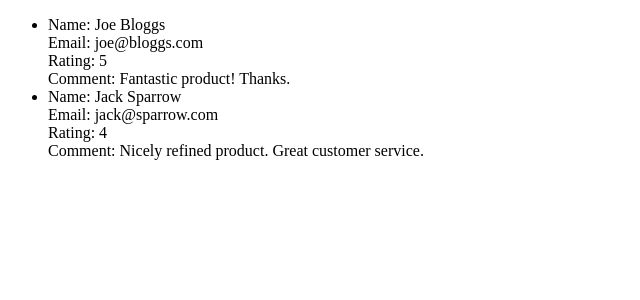
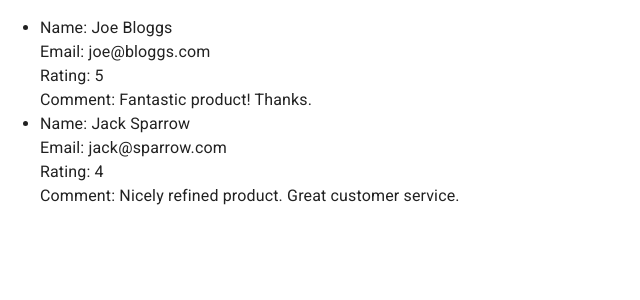
Before and after one commit to cgooderham94/customer-feedback, a React (Create React App) app: page / in a window 1280 px wide. Shown: the top 300 px of the page, without its empty margins (0-640 px from the left). Built offline with nearby package versions, Linux system fonts and the light colour scheme.

Commit message:
Implement MUI CSS baseline.

```diff
--- a/public/index.html
+++ b/public/index.html
@@ -15,6 +15,10 @@
       user's mobile device or desktop. See https://developers.google.com/web/fundamentals/web-app-manifest/
     -->
     <link rel="manifest" href="%PUBLIC_URL%/manifest.json" />
+    <link
+      rel="stylesheet"
+      href="https://fonts.googleapis.com/css?family=Roboto:300,400,500,700&display=swap"
+    />
     <!--
       Notice the use of %PUBLIC_URL% in the tags above.
       It will be replaced with the URL of the `public` folder during the build.
--- a/src/index.tsx
+++ b/src/index.tsx
@@ -1,13 +1,15 @@
-import React from 'react';
-import ReactDOM from 'react-dom/client';
-import App from './App';
-import reportWebVitals from './reportWebVitals';
+import React from "react";
+import ReactDOM from "react-dom/client";
+import App from "./App";
+import CSSBaseline from "@mui/material/CssBaseline";
+import reportWebVitals from "./reportWebVitals";
 
 const root = ReactDOM.createRoot(
-  document.getElementById('root') as HTMLElement
+  document.getElementById("root") as HTMLElement
 );
 root.render(
   <React.StrictMode>
+    <CSSBaseline />
     <App />
   </React.StrictMode>
 );
```
Also changed, not shown: package.json (+5 -2 lines), 1 other file (tests, documents, lock files or other folders).
